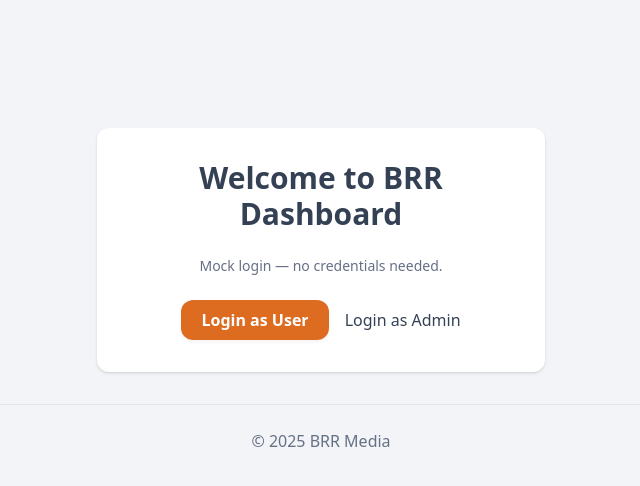
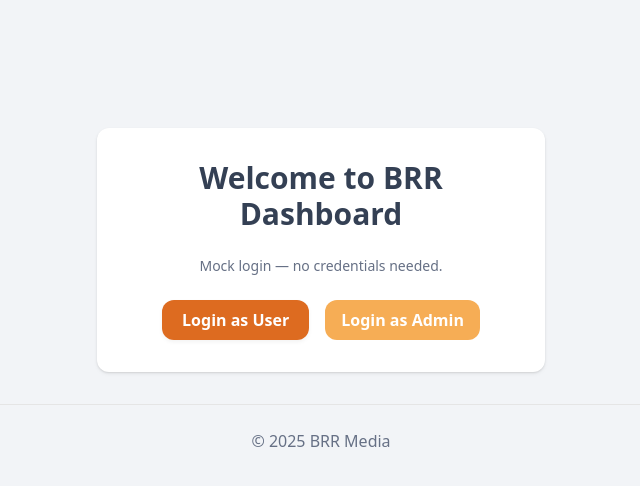
Before and after one commit to shihuayin/brr-tech-test, a React (Create React App) app: page / in a window 1280 px wide. Shown: the top 486 px of the page, without its empty margins (319-959 px from the left). Built offline with nearby package versions, Linux system fonts and the light colour scheme.

Commit message:
fix "Login as Admin" button color

```diff
--- a/src/index.css
+++ b/src/index.css
@@ -11,6 +11,8 @@
   box-shadow: 0 4px 8px rgba(0, 0, 0, 0.1);
 }
 .btn-accent {
+  @apply bg-accent-light text-white font-semibold py-2 px-4 rounded-lg transition
+  hover:bg-accent;
 }
 
 body {
--- a/tailwind.config.js
+++ b/tailwind.config.js
@@ -9,7 +9,7 @@
           dark: "#0F172A",
         },
         accent: {
-          light: "#F6AD55", // 可以用来做浅色状态
+          light: "#F6AD55",
           DEFAULT: "#DD6B20",
           dark: "#C05621",
         },
```
